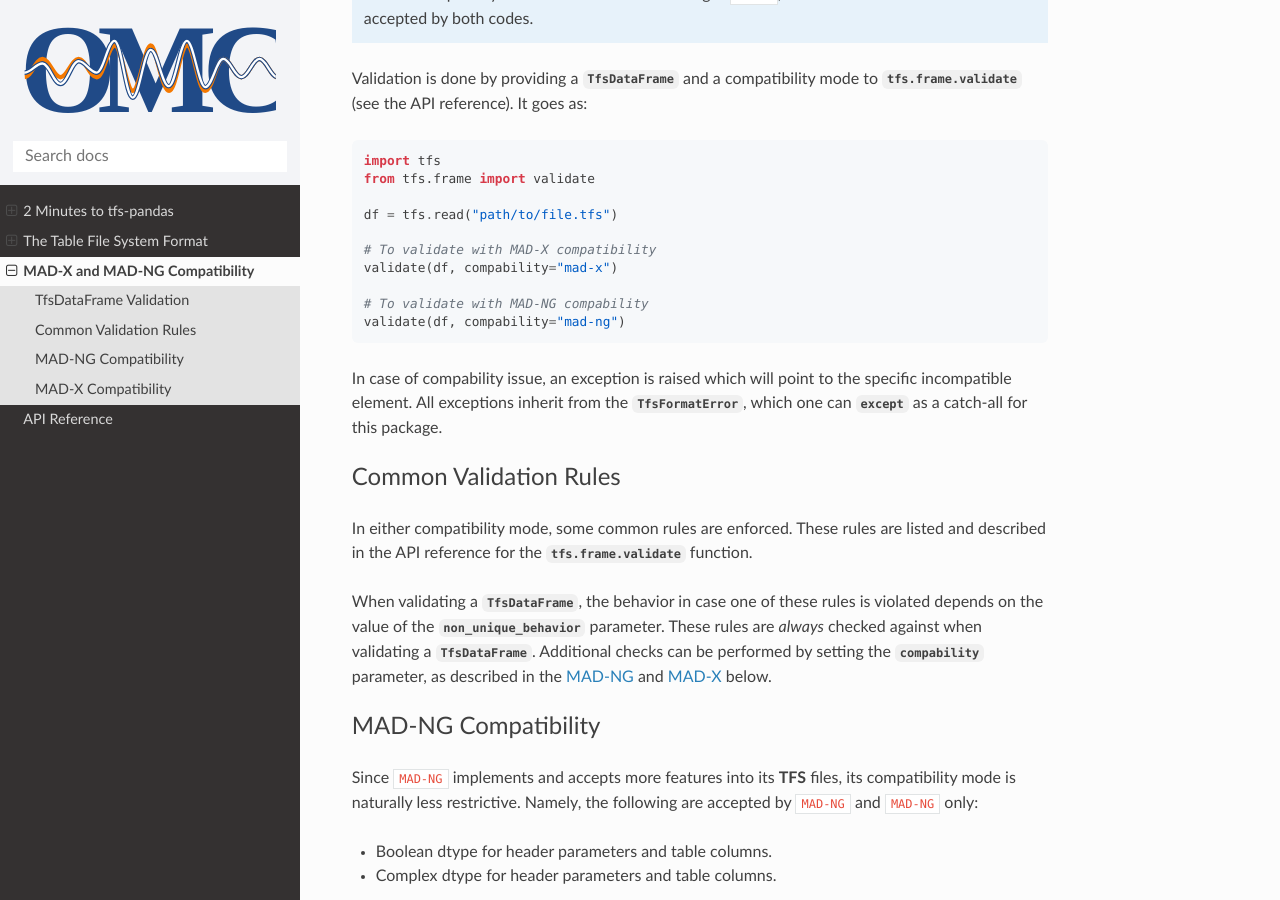
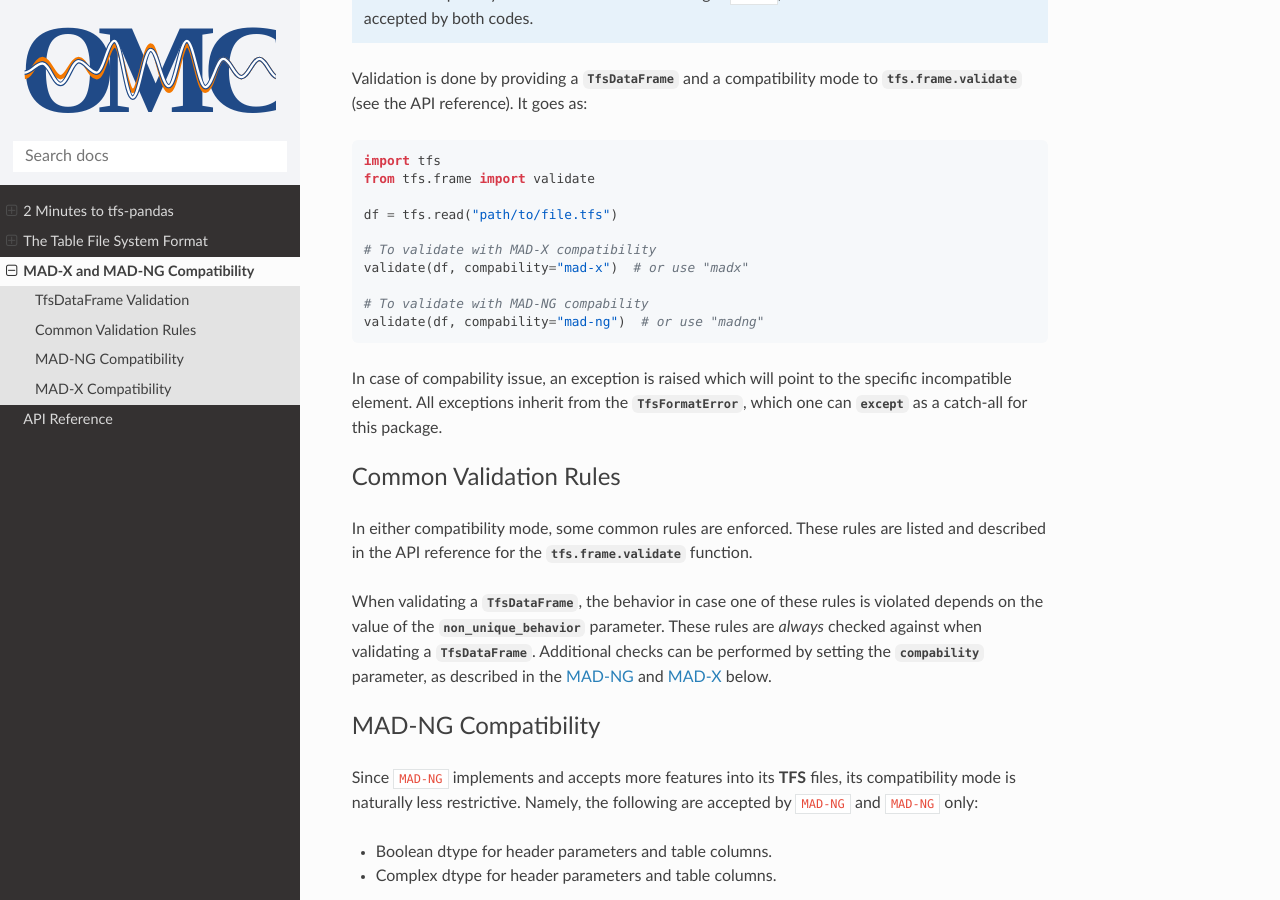
Before and after one commit to pylhc/tfs, a Sphinx documentation site: the page built from doc/compatibility.rst, in a window 1280 px wide and 900 px high, scrolled down 613 px. Built offline with Sphinx 7.4.7 and the Read the Docs theme 3.1.0, drawn with Linux system fonts in a browser that asks for light colours.

Commit message:
indicate alternate accepted forms here

```diff
--- a/doc/compatibility.rst
+++ b/doc/compatibility.rst
@@ -30,10 +30,10 @@ It goes as:
     df = tfs.read("path/to/file.tfs")
 
     # To validate with MAD-X compatibility
-    validate(df, compability="mad-x")
+    validate(df, compability="mad-x")  # or use "madx"
 
     # To validate with MAD-NG compability
-    validate(df, compability="mad-ng")
+    validate(df, compability="mad-ng")  # or use "madng"
 
 In case of compability issue, an exception is raised which will point to the specific incompatible element.
 All exceptions inherit from the `TfsFormatError`, which one can `except` as a catch-all for this package.
```
